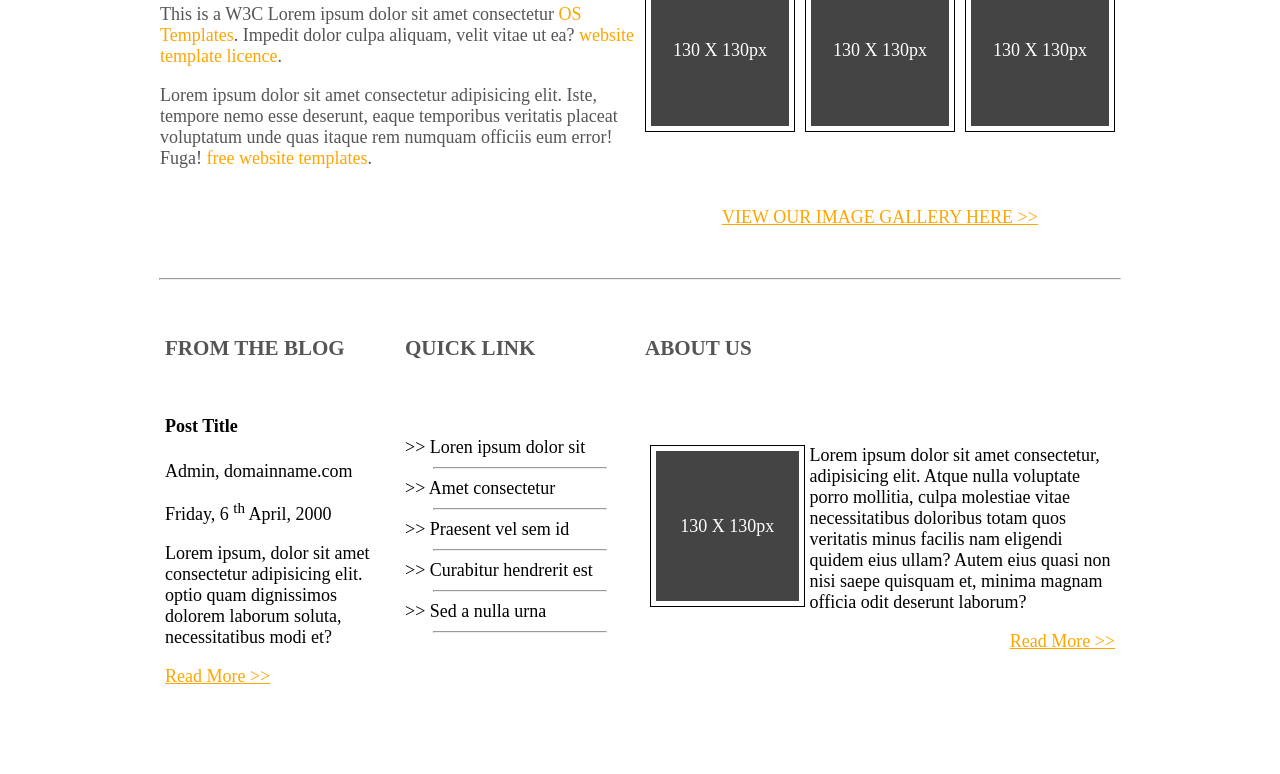
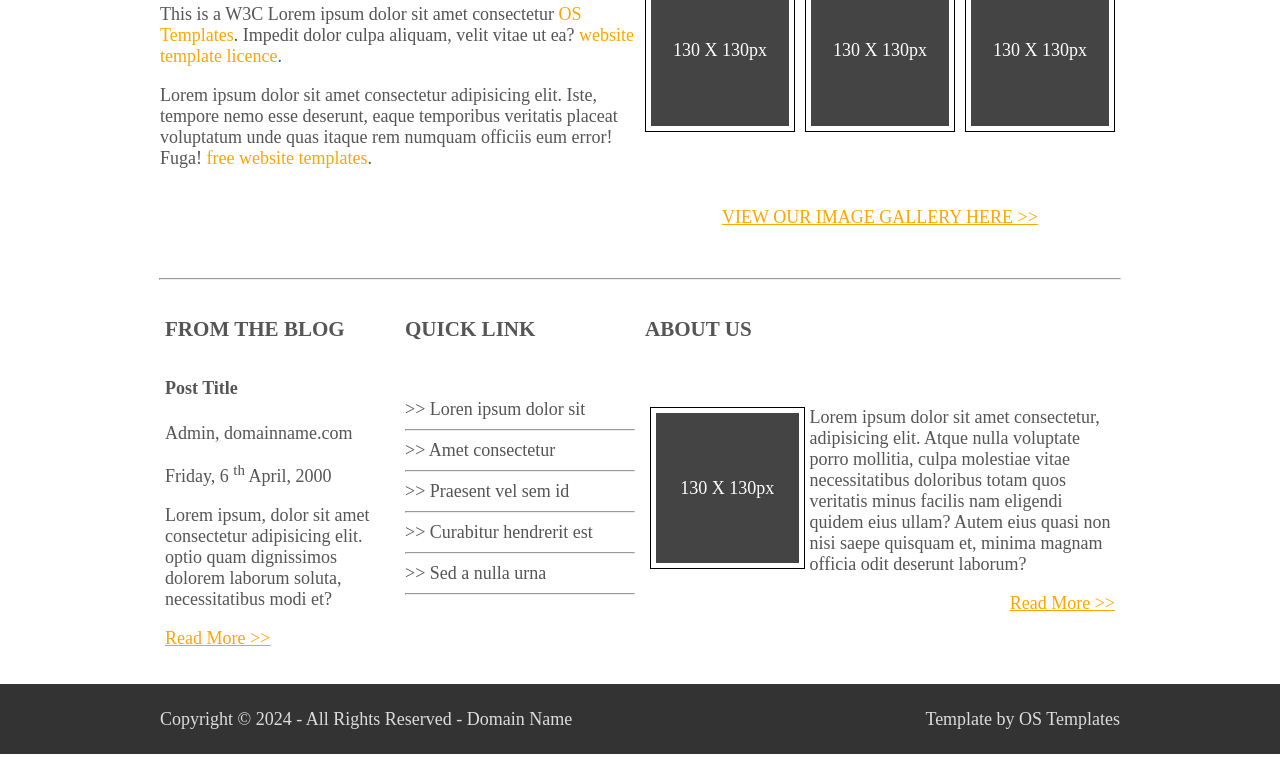
Before and after one commit to chrystianmbarbosa/ti113_html, a plain HTML site: page pagina5.html in a window 1280 px wide. Shown: the part 679-1453 px from the top of the page. Before the commit the page ends 1401 px from the top, so only its background shows below. Drawn offline with Linux system fonts and the light colour scheme.

Commit message:
feat: Pagina 5 corrigida

```diff
--- a/css/pagina5.css
+++ b/css/pagina5.css
@@ -125,17 +125,19 @@ header {
     color: orange;
 }
 
-hr {
+hr.horizontal {
     width: 75%;
 }
 
 #tab4 {
     margin: 30px auto;
     width: 75%;
+    color: #555;
 }
 
 #tab4 h3 {
     color: #555;
+    margin: 2px 0;
 }
 
 
@@ -155,7 +157,8 @@ hr {
     padding: 5px;
     margin: 5px;
 }
-#tab4 .col3 p{
+
+#tab4 .col3 p {
     display: inline-block;
 }
 
@@ -167,3 +170,20 @@ hr {
     color: orange;
     float: right;
 }
+
+footer {
+    background-color: #333;
+    color: #DDD;
+    height: 70px;
+    margin: 20px 0;
+}
+
+#tab5 {
+    margin: 30px auto;
+    width: 75%;
+    color: #DDD;
+}
+#tab5 td {
+    padding: 25px 0;
+    vertical-align: bottom;
+}
--- a/pagina5.html
+++ b/pagina5.html
@@ -124,7 +124,7 @@
         </table>
     </section>
 
-    <hr>
+    <hr class="horizontal">
 
     <section>
         <table id="tab4" border="0" cellpadding="5" cellspacing="0">
@@ -180,7 +180,8 @@
                                     Lorem ipsum dolor sit amet consectetur, adipisicing elit. Atque nulla voluptate
                                     porro mollitia,
                                     culpa molestiae vitae necessitatibus doloribus totam quos veritatis minus facilis
-                                    nam eligendi quidem eius ullam? Autem eius quasi non nisi saepe quisquam et, minima magnam
+                                    nam eligendi quidem eius ullam? Autem eius quasi non nisi saepe quisquam et, minima
+                                    magnam
                                     officia odit
                                     deserunt laborum?
                                 </p>
@@ -196,6 +197,19 @@
 
     </section>
 
+    <footer>
+        <table id="tab5" border="0" cellpadding="0" cellspacing="0">
+            <tr>
+                <td>
+                    Copyright &copy; 2024 - All Rights Reserved - Domain Name
+                </td>
+                <td align="right">
+                    Template by OS Templates
+                </td>
+            </tr>
+        </table>
+    </footer>
+
 </body>
 
 </html>
```
